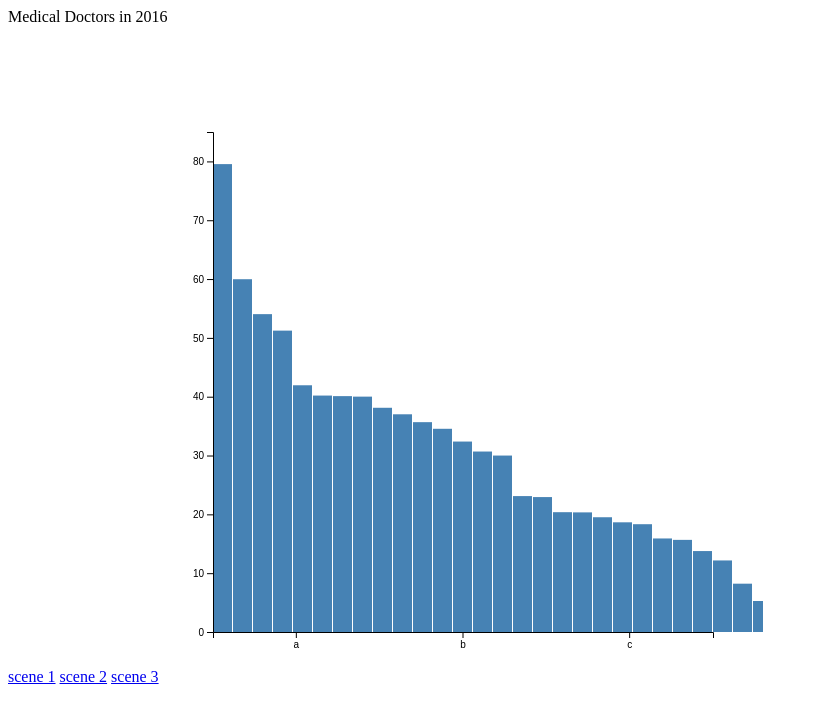
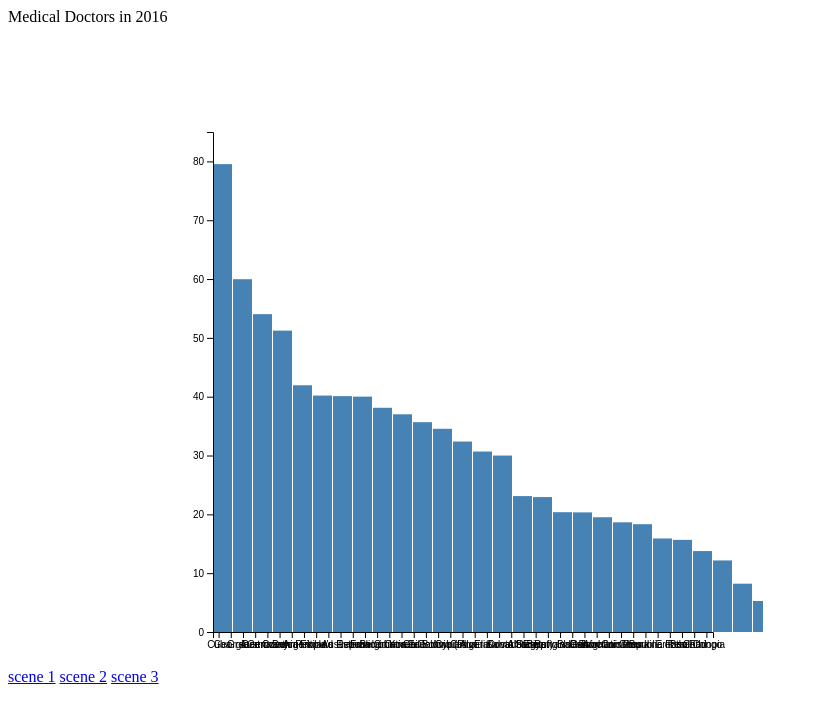
Before and after one commit to haroon728/haroon728.github.io, a plain HTML site: page md_2016.html in a window 1280 px wide. Shown: the whole page, without its empty margins (0-818 px from the left). Drawn offline with nearby package versions, Linux system fonts and the light colour scheme.

Commit message:
added proper x bands

```diff
--- a/md_2016.html
+++ b/md_2016.html
@@ -30,9 +30,13 @@ async function init() {
     var h = d3.scaleLinear()
         .domain([0, 85])
         .range([0, 500]);
+    xbands = [];
+    for(i = 0; i < data.length; i++) {
+        xbands.push(data[i]["country"]);
+    }
 
     var x = d3.scaleBand()
-        .domain(["a", "b", "c"])
+        .domain(xbands)
         .range([0, 500]);
 
     var tooltip = d3.select("#tooltip");
```
